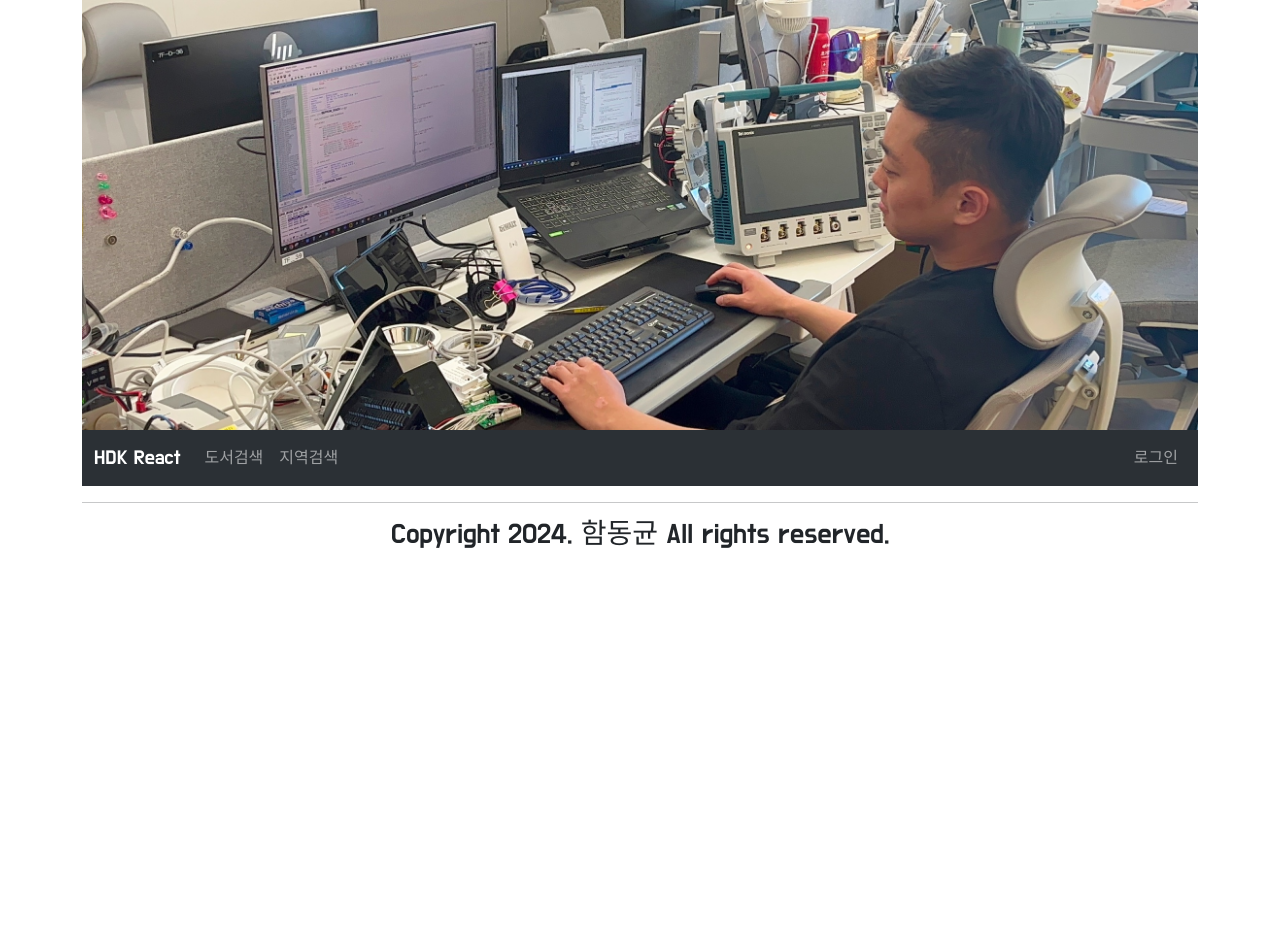
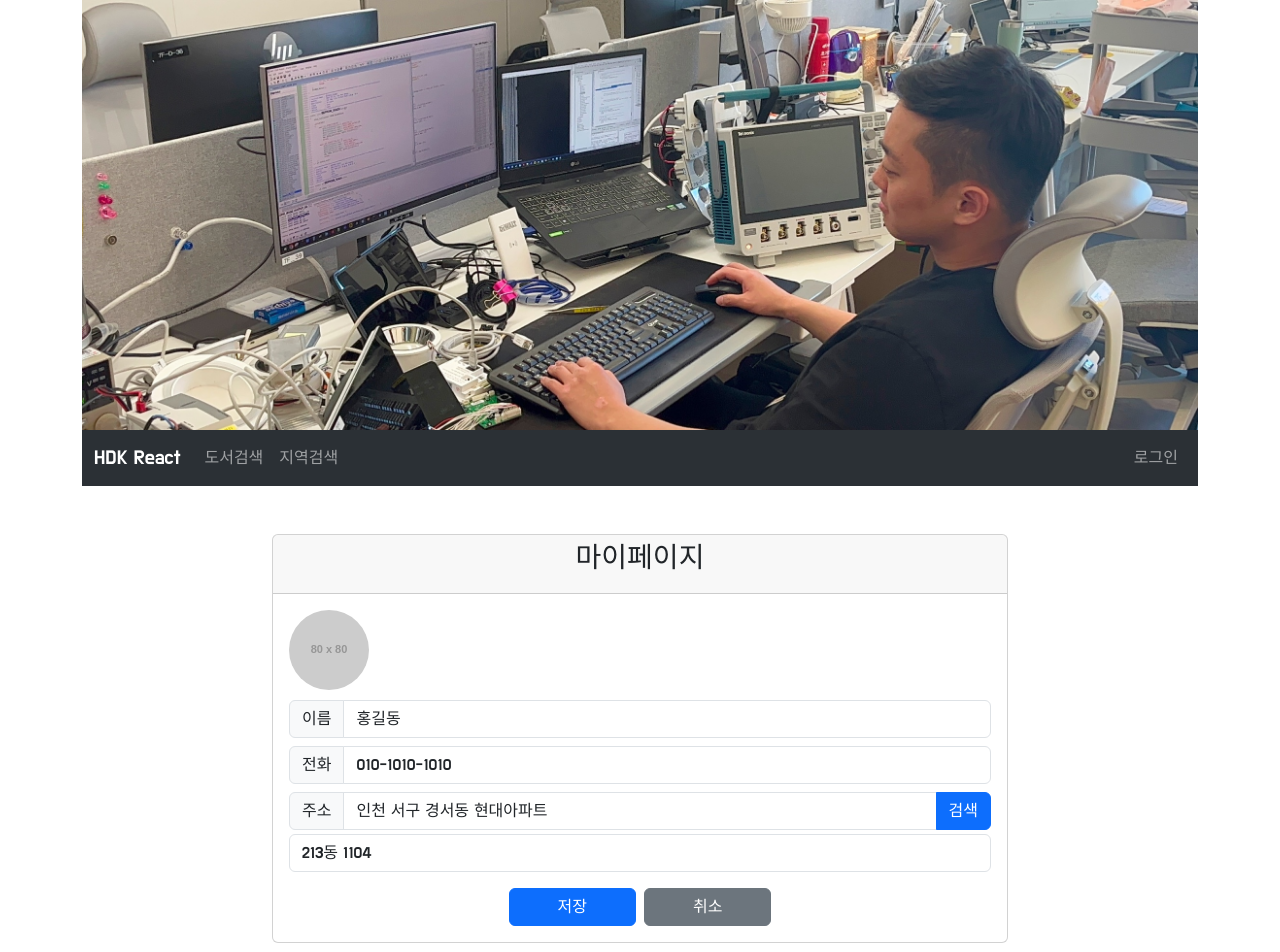
Before and after one commit to Hameast/BBS, a React (Create React App) app: page /mypage in a window 1280 px wide. Shown: the top 952 px of the page. Before the commit the page ends 800 px from the top, so only its background shows below. Built offline with nearby package versions, Linux system fonts and the light colour scheme; no server answers; the database is empty.

Commit message:
week12
mypage

```diff
--- a/package.json
+++ b/package.json
@@ -11,6 +11,7 @@
     "firebase": "^10.11.1",
     "react": "^18.3.1",
     "react-bootstrap": "^2.10.2",
+    "react-daum-postcode": "^3.1.3",
     "react-dom": "^18.3.1",
     "react-icons": "^5.2.1",
     "react-router-dom": "^6.23.0",
--- a/src/components/Menu.jsx
+++ b/src/components/Menu.jsx
@@ -9,6 +9,7 @@ import Login from './user/Login';
 import Locals from './local/Locals';
 import Favorite from './local/Favorite';
 import Join from './user/Join';
+import Mypage from './user/Mypage';
 
 
 const Menu = () => {
@@ -46,7 +47,7 @@ const Menu = () => {
 
               {sessionStorage.getItem('email')?
                 <Nav>
-                  <Nav.Link href="#">{sessionStorage.getItem('email')}</Nav.Link>
+                  <Nav.Link href="/mypage">{sessionStorage.getItem('email')}</Nav.Link>
                   <Nav.Link href="#" onClick={onLogout}>로그아웃</Nav.Link>
                 </Nav>
               :
@@ -65,8 +66,9 @@ const Menu = () => {
             <Route path="/login" element={<Login />} />
             <Route path="/locals" element={<Locals />} />
             <Route path="/favorite" element={<Favorite />} />
+            <Route path="/join" element={<Join />} />
 
-            <Route path="/join" element={<Join />} />
+            <Route path="/mypage" element={<Mypage />} />
 
         </Routes>
         </>
--- /dev/null
+++ b/src/components/user/ModalAddress.jsx
@@ -0,0 +1,50 @@
+import React from 'react'
+import { useState } from 'react';
+import Button from 'react-bootstrap/Button';
+import Modal from 'react-bootstrap/Modal';
+import DaumPostcodeEmbed from 'react-daum-postcode';
+
+const ModalAddress = ({form, setForm}) => {
+    const [show, setShow] = useState(false);
+    const handleClose = () => setShow(false);
+    const handleShow = () => setShow(true);
+
+    const onComplete = (e) => {
+        console.log(e)
+
+        const address = e.buildingName ? `${e.address} ${e.buildingName}` : e.address;
+        console.log(address);
+        setForm({...form, address1:address});
+        handleClose();
+    }
+
+    return (
+      <>
+        <Button variant="primary" onClick={handleShow}>
+          검색
+        </Button>
+
+        <Modal
+          show={show}
+          onHide={handleClose}
+          backdrop="static"
+          keyboard={false}
+          style={{top:"20%"}}
+        >
+          <Modal.Header closeButton>
+            <Modal.Title>주소검색</Modal.Title>
+          </Modal.Header>
+          <Modal.Body>
+            <DaumPostcodeEmbed onComplete={onComplete}/>
+          </Modal.Body>
+          <Modal.Footer>
+            <Button variant="secondary" onClick={handleClose}>
+              Close
+            </Button>
+          </Modal.Footer>
+        </Modal>
+      </>
+    );
+}
+
+export default ModalAddress
--- /dev/null
+++ b/src/components/user/ModalPhoto.jsx
@@ -0,0 +1,86 @@
+import React from 'react'
+import { useState } from 'react';
+import { Form } from 'react-bootstrap';
+import Button from 'react-bootstrap/Button';
+import Modal from 'react-bootstrap/Modal';
+import {app} from '../../firebaseInit'
+import {getStorage, getDownloadURL, uploadBytes, ref} from 'firebase/storage'
+import { getFirestore, doc, setDoc, getDoc } from 'firebase/firestore'
+
+
+const ModalPhoto = ({setLoading, form, setForm}) => {
+    const storage = getStorage(app);
+    const db = getFirestore(app);
+    const uid = sessionStorage.getItem('uid');
+
+    const [fileName, setFileName] = useState("");
+    const [file, setFile] = useState(null);
+
+    const [show, setShow] = useState(false);
+    const handleClose = () => setShow(false);
+    const handleShow = () => setShow(true);
+    const style = {
+        cursor:'pointer',
+        borderRadius:'50%',
+        width: '80px',
+        marginBottom:'10px'
+    }
+
+    const style1 = {
+        borderRadius:'50%',
+        width: '200px',
+        marginBottom:'10px'
+    }
+
+    const onChangeFile = (e) =>{
+        setFileName(URL.createObjectURL(e.target.files[0]));
+        setFile(e.target.files[0]);
+    }
+
+    const onClickSave = async() =>{
+        if(!file){
+            alert("변경할 이미지를 선택하세요!");
+            return;
+        }
+
+        if(!window.confirm("사진을 변경하시겠습니까?")) return;
+        //사진 저장
+        setLoading(true);
+        const res=await uploadBytes(ref(storage, `photo/${Date.now()}.jpg`), file);
+        const url = await getDownloadURL(res.ref);
+
+        await setDoc(doc(db, `users/${uid}`), {...form, photo:url});
+        setForm({...form, photo:url});
+        setLoading(false);
+    }
+
+    return (
+        <>
+          <img src={form.photo || 'http://via.placeholder.com/80x80'} style={style} onClick={handleShow}/>
+
+          <Modal
+            show={show}
+            onHide={handleClose}
+            backdrop="static"
+            keyboard={false}
+            style={{top:'30%'}}
+          >
+            <Modal.Header closeButton>
+              <Modal.Title>사진 변경</Modal.Title>
+            </Modal.Header>
+            <Modal.Body className='text-center'>
+                <img src={fileName || '://via.placehohttplder.com/200x200'} style={style1}/>
+                <Form.Control type='file' onChange={onChangeFile}></Form.Control>
+            </Modal.Body>
+            <Modal.Footer>
+              <Button variant="secondary" onClick={handleClose}>
+                Close
+              </Button>
+              <Button variant="primary" onClick={onClickSave}>Save</Button>
+            </Modal.Footer>
+          </Modal>
+        </>
+      );
+}
+
+export default ModalPhoto
--- /dev/null
+++ b/src/components/user/Mypage.jsx
@@ -0,0 +1,103 @@
+import React, { useEffect, useState } from 'react'
+import { Button, Card, Col, Form, InputGroup, ModalBody, Row } from 'react-bootstrap'
+import {app} from '../../firebaseInit'
+import { getFirestore, doc, setDoc, getDoc } from 'firebase/firestore'
+import ModalAddress from './ModalAddress'
+import ModalPhoto from './ModalPhoto'
+
+const Mypage = () => {
+    const [loading, setLoading] = useState(false);
+    const db = getFirestore(app);
+    const uid = sessionStorage.getItem('uid');
+    const [form, setForm] = useState({
+        email:sessionStorage.getItem('email'),
+        name:"홍길동",
+        phone:'010-1010-1010',
+        address1:"인천 서구 경서동 현대아파트",
+        address2:"213동 1104"
+    })
+
+    const {name, phone, address1, address2} = form; //비구조할당
+    const onChangeForm = (e) => {
+        setForm({...form, [e.target.name]:e.target.value});
+    }
+
+    const onSubmit = async(e) => {
+        e.preventDefault();
+        if(name === ""){
+            alert("이름을 입력하세요!!!!!!!!!!");
+            return;
+        }
+
+        // 정보를 저장
+        if(!window.confirm("변경사항을 저장하시겠습니까?")) return;
+        console.log(form);
+        setLoading(true);
+        await setDoc(doc(db, `users/${uid}`), form);
+        setLoading(false);
+    }
+
+    const callAPI = async() => {
+        setLoading(true);
+        const res=await getDoc(doc(db, `users/${uid}`));
+
+        if(res.data()){
+            setForm(res.data());
+        }
+        setLoading(false);
+    }
+
+    useEffect(() => {
+        callAPI();
+    }, [])
+
+
+    if(loading) return <h1 className='my-5'>로딩중입니다...</h1>
+    return (
+        <Row className='justify-content-center my-5'>
+            <Col xs={12} md={10} lg={8}>
+                <Card>
+                    <Card.Header>
+                        <h3 className='text-center'>마이페이지</h3>
+                    </Card.Header>
+
+                    <Card.Body>
+                        <div><ModalPhoto
+                        setLoading={setLoading}
+                        form={form}
+                        setForm={setForm}
+
+                        /></div>
+
+                        <form onSubmit={onSubmit}>
+                            <InputGroup className='mb-2'>
+                                <InputGroup.Text>이름</InputGroup.Text>
+                                <Form.Control name='name' value={name} onChange={onChangeForm}></Form.Control>
+                            </InputGroup>
+
+                            <InputGroup className='mb-2'>
+                                <InputGroup.Text>전화</InputGroup.Text>
+                                <Form.Control name='phone' value={phone} onChange={onChangeForm}></Form.Control>
+                            </InputGroup>
+
+                            <InputGroup className='mb-1'>
+                                <InputGroup.Text>주소</InputGroup.Text>
+                                <Form.Control name='address1' value={address1} onChange={onChangeForm}></Form.Control>
+                                <ModalAddress form={form} setForm={setForm}/>
+                            </InputGroup>
+
+                            <Form.Control placeholder='상세주소' name='address2' value={address2} onChange={onChangeForm}></Form.Control>
+                            <div className='text-center mt-3'>
+                                <Button className='px-5' type='submit'>저장</Button>
+                                <Button variant='secondary' className='ms-2 px-5'>취소</Button>
+                            </div>
+                        </form>
+                    </Card.Body>
+                </Card>
+            </Col>
+        </Row>
+
+    )
+}
+
+export default Mypage
```
Also changed, not shown: 2 other files (tests, documents, lock files or other folders).
